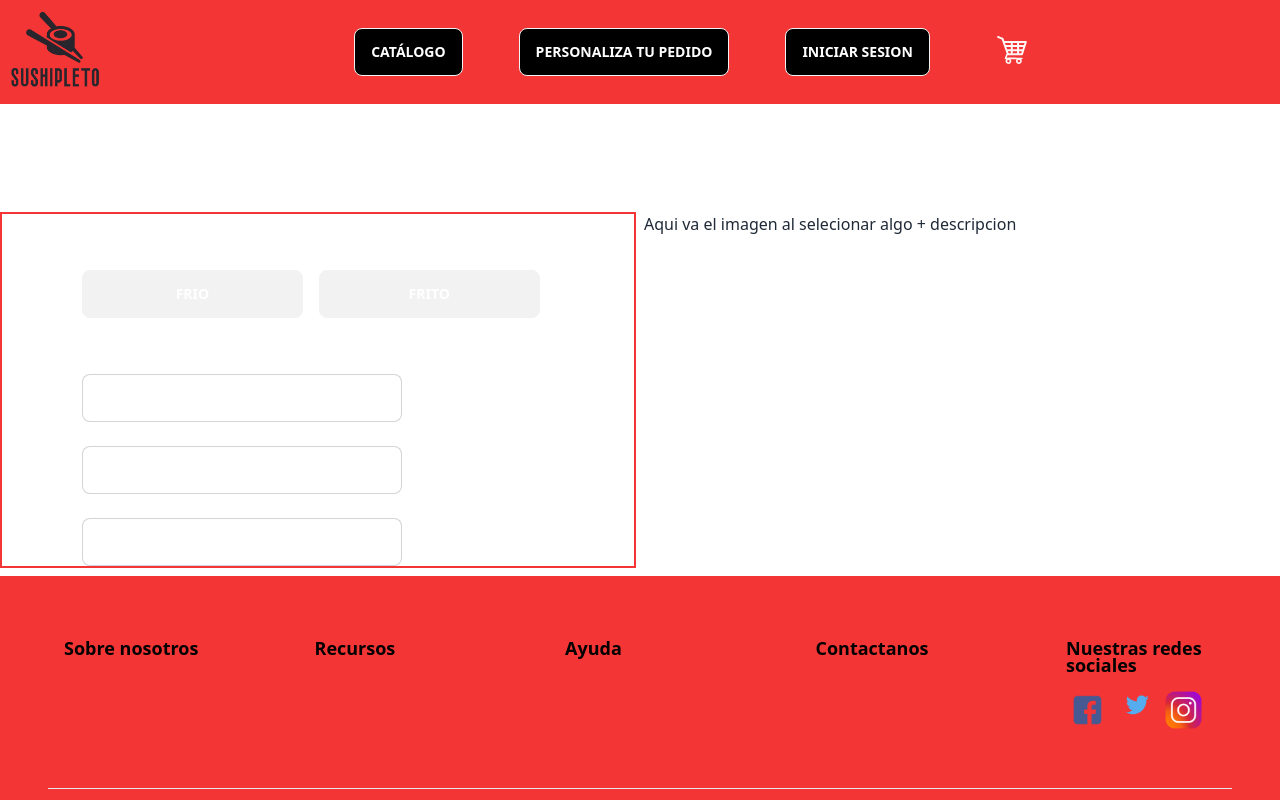
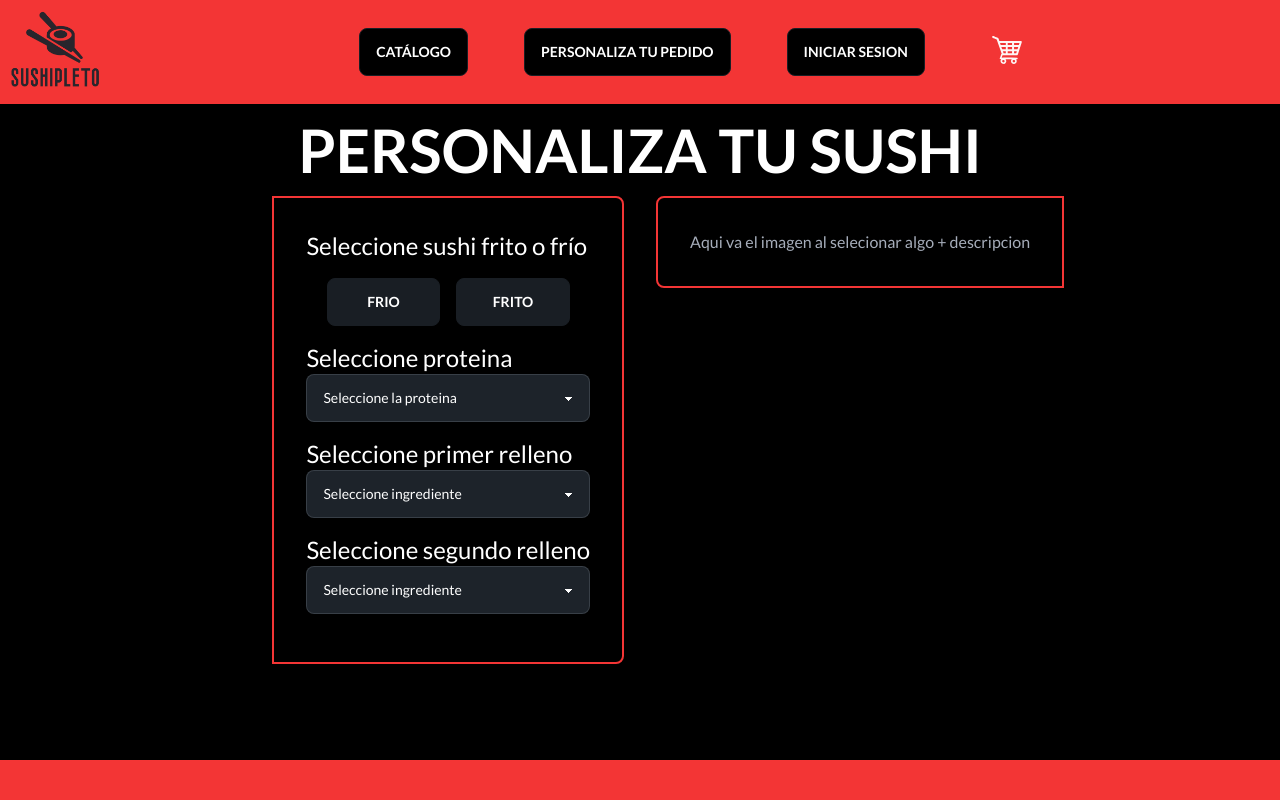
Before and after one commit to Eduar-Rojas/Taller_Integracion_2_2023, a React (Vite) app in the folder frontend/: page /personalizarSushi in a window 1280 px wide. Shown: the top 800 px of the page. Built offline with nearby package versions, Linux system fonts and the light colour scheme.

Commit message:
Desarrollo de sushiBuilder.jsx y corrección de elementos en blanco
La página sigue en desarrollo

```diff
--- a/frontend/index.html
+++ b/frontend/index.html
@@ -3,6 +3,7 @@
   <head>
     <meta charset="UTF-8" />
     <link rel="icon" href="./src/Components/assets/img/Logo.png" />
+    <link rel="stylesheet" href="https://fonts.googleapis.com/css2?family=Lato:wght@400;700&display=swap">
     <meta name="viewport" content="width=device-width, initial-scale=1.0" />
     <title>Sushipleto</title>
   </head>
--- a/frontend/src/pages/SushiBuild.jsx
+++ b/frontend/src/pages/SushiBuild.jsx
@@ -57,25 +57,25 @@ const SushiBuild = () => {
   };
 
   return (
-    <div className="grid grid-cols-2 gap-2">
+    <div className="font-lato grid grid-cols-2 gap-x-8  bg-black"> {/* Contenedor */}
       {/*Header y titulo de la pag */}
       <div className="col-span-2">
         <Header />
       </div>
 
-      <div className="col-span-2 row-start-2 flex justify-center py-4">
+      <div className="col-span-2 row-start-2 flex justify-center py-4">{/* Hijo */}
         <h1 className="md:text-4xl lg:text-6xl font-bold flex items-start text-white">
           PERSONALIZA TU SUSHI
         </h1>
       </div>
 
-      {/*Formulario build sushi */}
-      <div className="row-start-3 pl-20 border-solid border-2 border-rojito p-">
-        <h2 className="md:text-2xl lg:text-4xl pb-4 text-white">
-          ¿Frío o frito?
+      {/*Contenedor hijo: Contiene formulario*/}
+      <div className="row-start-3 place-self-end mb-24 p-8 border-solid border-2 rounded-r-lg border-rojito ">{/* Hijo */}
+        <h2 className="sm:text-xl md:text-2xl lg:text-2xl text-white mb-4">
+          Seleccione sushi frito o frío
         </h2>
         <form action="">
-          <div className="space-x-4">
+          <div className="space-x-4 text-center mb-4">
             <button
               className={`btn text-white ${
                 selected === 1 ? "bg-rojito hover:bg-rojito" : "bg-default"
@@ -98,8 +98,8 @@ const SushiBuild = () => {
           {renderWrapSelection}
 
           <section>
-            <h2 className="py-4 text-white">Seleccione proteina</h2>
-            <select className="select select-bordered w-full max-w-xs text-white">
+            <h2 className="text-white sm:text-xl md:text-2xl lg:text-2xl">Seleccione proteina</h2>
+            <select className="select select-bordered w-full text-white mb-4">
               <option disabled selected>
                 Seleccione la proteina
               </option>
@@ -111,8 +111,8 @@ const SushiBuild = () => {
           </section>
 
           <section>
-            <h2 className="text-white">Seleccione primer relleno</h2>
-            <select className="select select-bordered w-full max-w-xs text-white">
+            <h2 className="text-white sm:text-xl md:text-2xl lg:text-2xl">Seleccione primer relleno</h2>
+            <select className="select select-bordered w-full text-white mb-4">
               <option disabled selected>
                 Seleccione ingrediente
               </option>
@@ -123,8 +123,8 @@ const SushiBuild = () => {
           </section>
 
           <section>
-            <h2 className="text-white">Seleccione segundo relleno</h2>
-            <select className="select select-bordered w-full max-w-xs text-white">
+            <h2 className="text-white sm:text-xl md:text-2xl lg:text-2xl">Seleccione segundo relleno</h2>
+            <select className="select select-bordered w-full text-white mb-4">
               <option disabled selected>
                 Seleccione ingrediente
               </option>
@@ -136,7 +136,7 @@ const SushiBuild = () => {
         </form>
       </div>
 
-      <div className="row-start-3">
+      <div className="row-start-3 place-self-start mb-24 p-8 border-solid border-2 rounded-l-lg border-rojito">{/* Hijo */}
         <h2>Aqui va el imagen al selecionar algo + descripcion</h2>
       </div>
 
--- a/frontend/tailwind.config.js
+++ b/frontend/tailwind.config.js
@@ -4,10 +4,19 @@ module.exports = {
   theme: {
     extend:{
       colors:{
-        "rojito": '#f33535'
-
-      }
+        "rojito": '#f33535',
+      },
+      fontFamily: {
+        lato: ['Lato', 'sans-serif'],
+      },
+      boxShadow: {
+        'neon': '0 0 10px #ff0000, 0 0 20px #ff0000, 0 0 30px #ff0000, 0 0 40px #ff0000',
+      },
     },
   },
   plugins: [require("daisyui")],
+  daisyui: {
+    themes: ['dark']
+  },
+
 }
```
Also changed, not shown: 1 other file (tests, documents, lock files or other folders).
